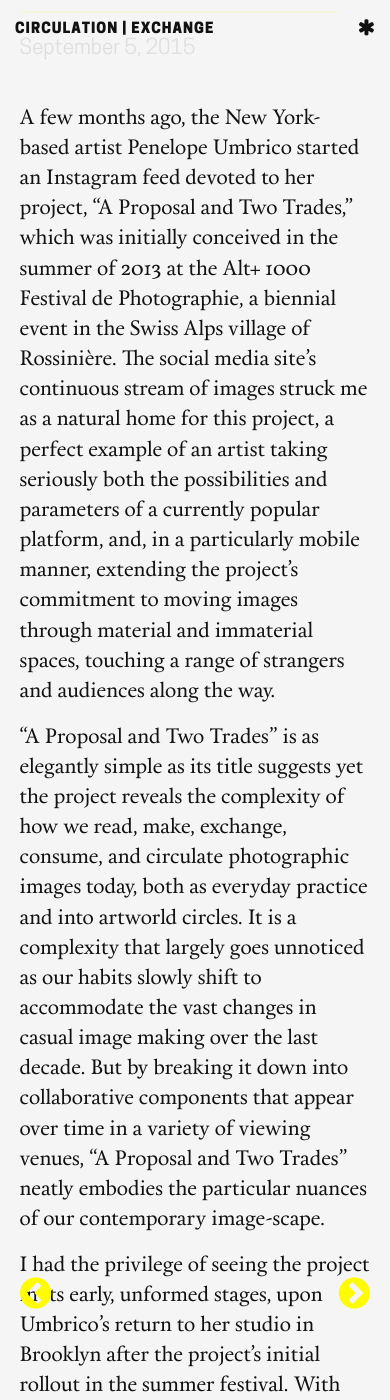
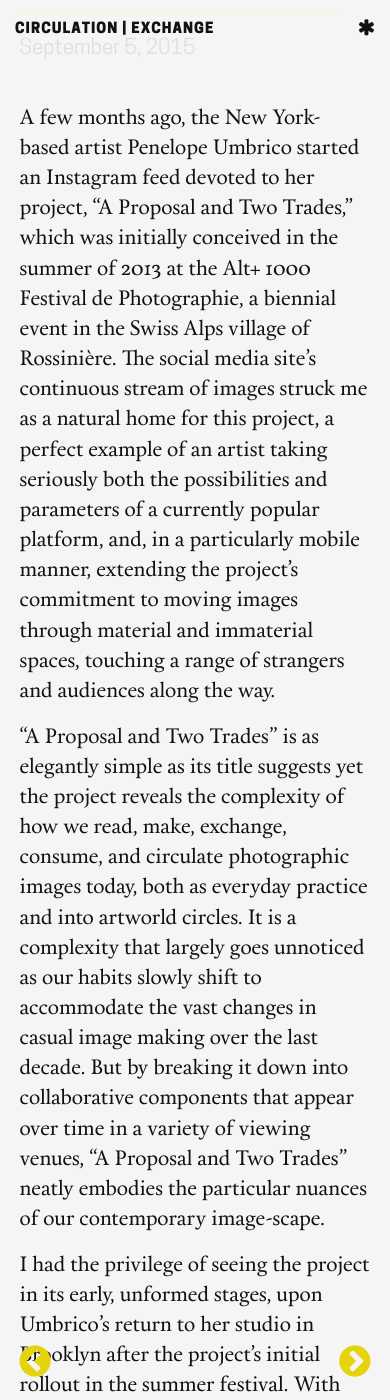
Before and after one commit to katepalbers/circ-exchg, a Jekyll site: the page built from _posts/2015-09-05-proposalandtwotrades.md, in a window 390 px wide and 1400 px high, scrolled down 517 px. Built offline with Jekyll 4.4.1, drawn with Linux system fonts in a browser that asks for light colours; nearby versions of some CDN libraries; some web fonts are replaced.

Commit message:
Update next and prev buttons for phone responsive version

```diff
--- a/assets/css/k.css
+++ b/assets/css/k.css
@@ -661,7 +661,18 @@ MailChimp Form
 	article blockquote p {
 		padding-left: 5%;
 	}
-
+	article #next {
+		bottom: 20px;
+		margin-right: 5%;
+	}
+	article #prev {
+		bottom: 20px;
+		margin-left: 5%;
+	}
+	#next a, #prev a {
+		color: #e5d30b;
+		border-bottom: none;
+	}
 	.background {
 		position: fixed;
 		width:100%;
```
